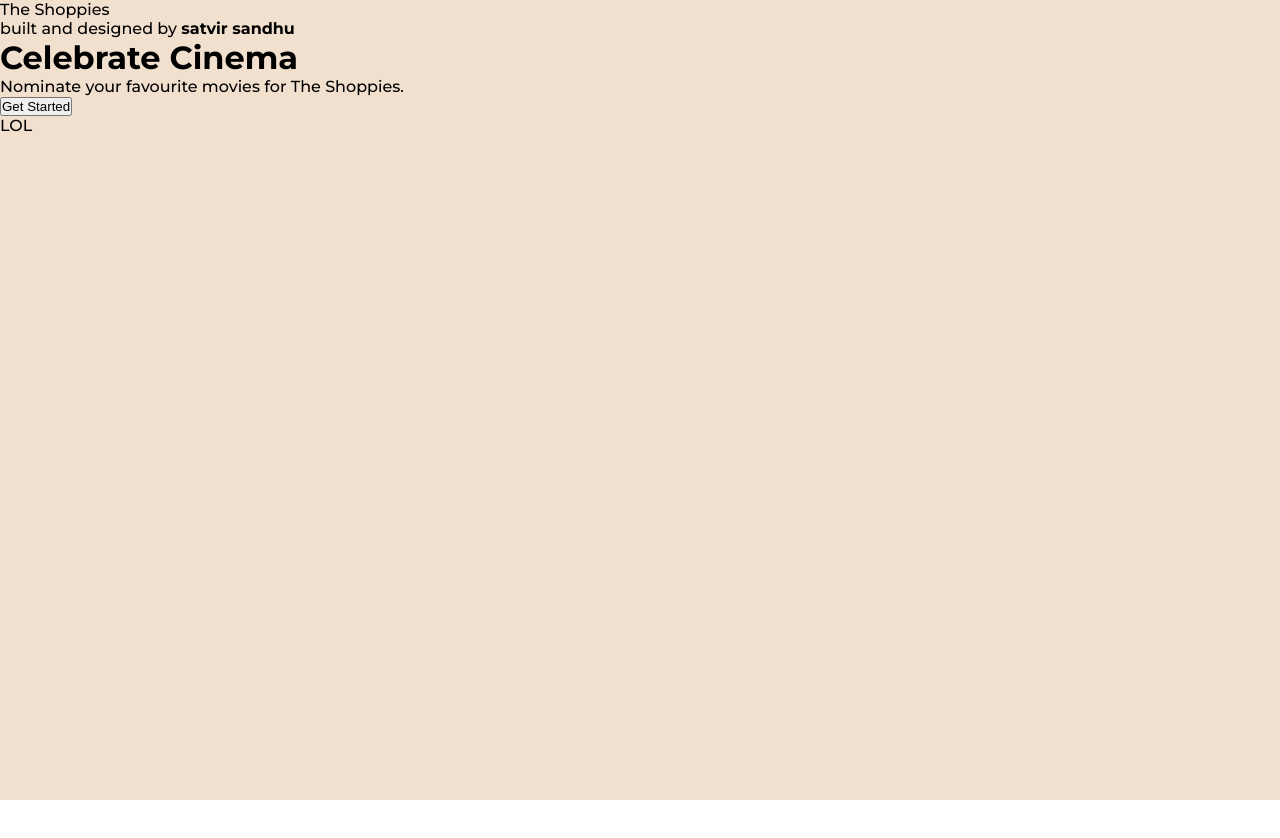
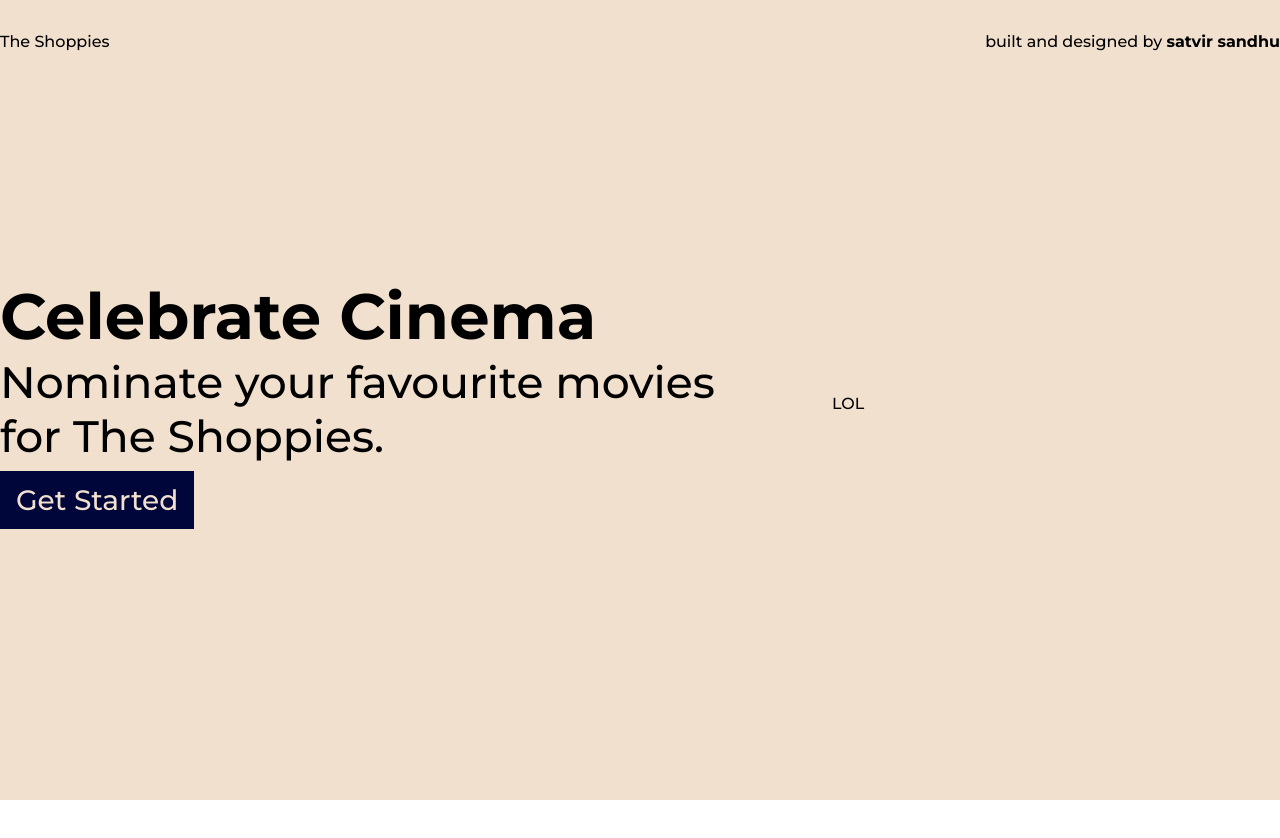
Before and after one commit to satv1r/Shoppies-W21, a React (Create React App) app: page / in a window 1280 px wide. Shown: the top 838 px of the page. Before the commit the page ends 800 px from the top, so only its background shows below. Built offline with nearby package versions, Linux system fonts and the light colour scheme.

Commit message:
setup layout and basic styles for header

```diff
--- a/src/App.js
+++ b/src/App.js
@@ -5,13 +5,16 @@ function App() {
     <Fragment>
       <header>
         <nav>
+          <div className="container">
             <ul>
               <li>The Shoppies</li>
               <li>
                 built and designed by <strong>satvir sandhu</strong>
               </li>
             </ul>
+          </div>
         </nav>
+        <div className="content container">
           <div className="left">
             <h1>Celebrate Cinema</h1>
             <p>Nominate your favourite movies for The Shoppies.</p>
@@ -20,6 +23,7 @@ function App() {
           <div className="right">
             <div className="gallery">LOL</div>
           </div>
+        </div>
       </header>
     </Fragment>
   );
--- a/src/styles/index.css
+++ b/src/styles/index.css
@@ -3,10 +3,12 @@
   padding: 0;
   -webkit-box-sizing: border-box;
           box-sizing: border-box;
+  font-family: "Montserrat", sans-serif;
 }
 
-body {
-  font-family: "Montserrat", sans-serif;
+.container {
+  max-width: 1280px;
+  margin: 0 auto;
 }
 
 header {
@@ -14,3 +16,82 @@ header {
   width: 100vw;
   height: 100vh;
 }
+
+header .content {
+  display: -webkit-box;
+  display: -ms-flexbox;
+  display: flex;
+  -webkit-box-pack: justify;
+      -ms-flex-pack: justify;
+          justify-content: space-between;
+  height: 100%;
+}
+
+header .left,
+header .right {
+  display: -webkit-box;
+  display: -ms-flexbox;
+  display: flex;
+  -webkit-box-orient: vertical;
+  -webkit-box-direction: normal;
+      -ms-flex-direction: column;
+          flex-direction: column;
+  -webkit-box-pack: center;
+      -ms-flex-pack: center;
+          justify-content: center;
+  -webkit-transform: translate(0, -10%);
+          transform: translate(0, -10%);
+}
+
+header .left {
+  width: 60%;
+}
+
+header .right {
+  width: 35%;
+}
+
+header h1 {
+  font-size: 4rem;
+  font-weight: 700;
+}
+
+header p {
+  font-size: 2.75rem;
+}
+
+header button {
+  margin-top: 0.5rem;
+  width: -webkit-fit-content;
+  width: -moz-fit-content;
+  width: fit-content;
+  padding: 0.75rem 1rem;
+  font-size: 1.75rem;
+  background: #000639;
+  color: #f2e0cf;
+  border: none;
+}
+
+header button:hover {
+  cursor: pointer;
+  background: #95bf47;
+  color: #000639;
+}
+
+nav {
+  width: 100vw;
+  padding: 2rem 0;
+}
+
+nav ul {
+  display: -webkit-box;
+  display: -ms-flexbox;
+  display: flex;
+  -webkit-box-pack: justify;
+      -ms-flex-pack: justify;
+          justify-content: space-between;
+}
+
+nav li {
+  list-style: none;
+}
--- a/src/styles/sass/index.scss
+++ b/src/styles/sass/index.scss
@@ -1,19 +1,82 @@
+// Variables
 $primary-color: #000639;
 $secondary-color: #f2e0cf;
 $accent-color: #95bf47;
 
+// Setup
 * {
   margin: 0;
   padding: 0;
   box-sizing: border-box;
-}
-
-body {
   font-family: "Montserrat", sans-serif;
 }
 
+// Utilities
+.container {
+  max-width: 1280px;
+  margin: 0 auto;
+}
+
+// Main
 header {
   background: $secondary-color;
   width: 100vw;
   height: 100vh;
+  .content {
+    display: flex;
+    justify-content: space-between;
+    height: 100%;
+  }
+
+  .left,
+  .right {
+    display: flex;
+    flex-direction: column;
+    justify-content: center;
+    transform: translate(0, -10%);
+  }
+
+  .left {
+    width: 60%;
+  }
+
+  .right {
+    width: 35%;
+  }
+
+  h1 {
+    font-size: 4rem;
+    font-weight: 700;
+  }
+  p {
+    font-size: 2.75rem;
+  }
+  button {
+    margin-top: 0.5rem;
+    width: fit-content;
+    padding: 0.75rem 1rem;
+    font-size: 1.75rem;
+    background: $primary-color;
+    color: $secondary-color;
+    border: none;
+    &:hover {
+      cursor: pointer;
+      background: $accent-color;
+      color: $primary-color;
+    }
+  }
 }
+
+nav {
+  width: 100vw;
+  padding: 2rem 0;
+
+  ul {
+    display: flex;
+    justify-content: space-between;
+  }
+
+  li {
+    list-style: none;
+  }
+}
```
Lines whose indentation alone changed are shown as unchanged.
